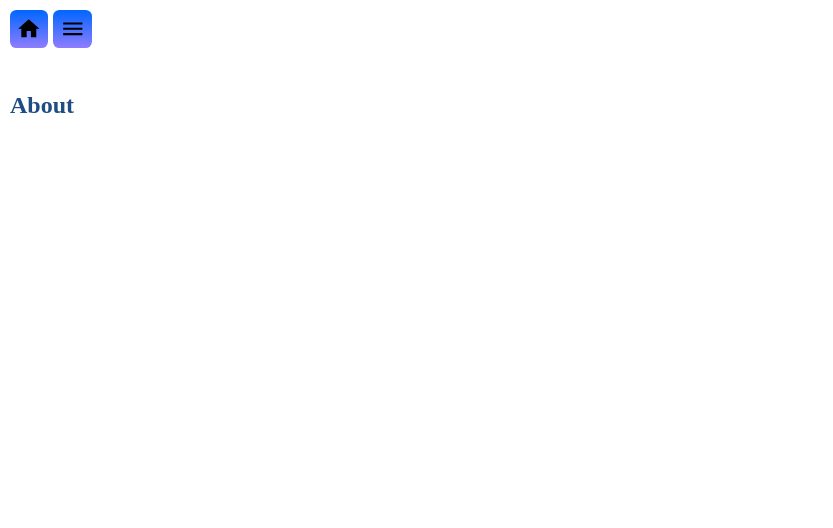
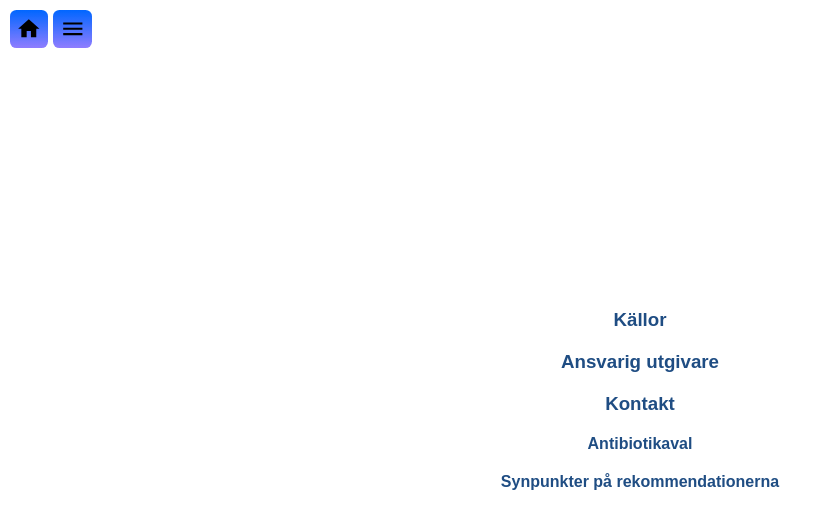
Before and after one commit to Zuxulius/abx-guide-web-app, a React (Vite) app in the folder abx-guide-web-app/: page /about in a window 1280 px wide. Shown: the top 528 px of the page, without its empty margins (0-833 px from the left). Built offline with nearby package versions, Linux system fonts and the light colour scheme.

Commit message:
Change draggables to fixed to the right side

```diff
--- a/abx-guide-web-app/src/About.jsx
+++ b/abx-guide-web-app/src/About.jsx
@@ -7,11 +7,13 @@ function About() {
         <>
             <Navbar />
             <Menu />
-            <br />
-            <br />
-            <br />
-            <br />
-            <h2>About</h2>
+            <div className="about">
+                <h3>Källor</h3>
+                <h3>Ansvarig utgivare</h3>
+                <h3>Kontakt</h3>
+                <h4>Antibiotikaval</h4>
+                <h4>Synpunkter på rekommendationerna</h4>
+            </div>
         </>
     )
 }
--- a/abx-guide-web-app/src/DraggableAllergy.jsx
+++ b/abx-guide-web-app/src/DraggableAllergy.jsx
@@ -15,21 +15,23 @@ function DraggableAllergy() {
   return (
     <Rnd
       default={{
-        x: window.innerWidth/2.5,
-        y: window.scrollY+100,
-        width: window.innerWidth/2,
-        height: window.innerHeight/2,
+        x: window.innerWidth - window.innerWidth/4.9,
+        y: window.scrollY+window.innerHeight/5,
+        width: window.innerWidth/5,
+        height: window.innerHeight/4,
       }}
+      style={{position: "fixed"}}
+      disableDragging="true"
       minWidth={100}
       minHeight={100}
       bounds="window"
       enableResizing={{
         top: true,
-        right: true,
+        right: false,
         bottom: true,
         left: true,
-        topRight: true,
-        bottomRight: true,
+        topRight: false,
+        bottomRight: false,
         bottomLeft: true,
         topLeft: true,
       }}
--- a/abx-guide-web-app/src/DraggableChecklist.jsx
+++ b/abx-guide-web-app/src/DraggableChecklist.jsx
@@ -1,5 +1,6 @@
 import { Rnd } from 'react-rnd';
 import { useDraggable } from "./DraggableContext.jsx"
+import { useEffect, useState } from 'react';
 
 function ChecklistContent() {
     const { toggleChecklistVisibility } = useDraggable();
@@ -52,21 +53,23 @@ function DraggableChecklist() {
   return (
     <Rnd
       default={{
-        x: window.innerWidth/3,
-        y: window.scrollY+100,
-        width: window.innerWidth/2,
+        x: window.innerWidth - window.innerWidth/4.9,
+        y: window.scrollY+window.innerHeight/2.1,
+        width: window.innerWidth/5,
         height: window.innerHeight/2,
       }}
+      style={{position: "fixed"}}
+      disableDragging="true"
       minWidth={100}
       minHeight={100}
       bounds="window"
       enableResizing={{
         top: true,
-        right: true,
+        right: false,
         bottom: true,
         left: true,
-        topRight: true,
-        bottomRight: true,
+        topRight: false,
+        bottomRight: false,
         bottomLeft: true,
         topLeft: true,
       }}
--- a/abx-guide-web-app/src/Home.jsx
+++ b/abx-guide-web-app/src/Home.jsx
@@ -12,9 +12,10 @@ function Home({ setPageNumber }) {
     const { isChecklistVisible, toggleChecklistVisibility, isAllergyVisible, toggleAllergyVisibility } = useDraggable();
 
     return(
-        <div className="homepage-container">
+        <>
             <Navbar />
             <Menu setPageNumber={setPageNumber}/>
+        <div className="homepage-container">
             <Header />
             <h2>Vanliga samhällsförvärvade infektioner</h2>
             <hr />
@@ -41,13 +42,19 @@ function Home({ setPageNumber }) {
             <div className="quick-resources">
                 <button className="resource-button" onClick={toggleChecklistVisibility}>Checklista</button>
                 <button className="resource-button" onClick={toggleAllergyVisibility}>Penicillin-allergi</button>
-                <Link className="resource-button" to={"about"}>Källor och länkar</Link>
-                <Link className="resource-button" to={"about"}>Kontakt</Link>
+                <Link className="resource-button" to={"about"}
+                target="_blank" rel="noopener noreferrer"
+                >Källor och länkar</Link>
+
+                <Link className="resource-button" to={"about"}
+                target="_blank" rel="noopener noreferrer"
+                >Kontakt</Link>
             </div>
             {isChecklistVisible && <DraggableChecklist />}
             {isAllergyVisible && <DraggableAllergy />}
             <Footer />
         </div>
+    </>
     )
 }
 
--- a/abx-guide-web-app/src/Menu.jsx
+++ b/abx-guide-web-app/src/Menu.jsx
@@ -30,8 +30,12 @@ function Menu({ setPageNumber }) {
             <h3>Snabbresurser</h3>
             <button className="resource-button" onClick={toggleChecklistVisibility}>Checklista</button>
             <button className="resource-button" onClick={toggleAllergyVisibility}>Penicillin-allergi</button>
-            <Link to={"/about"} className="resource-button">Källor och länkar</Link>
-            <Link to={"/about"} className="resource-button">Kontakt</Link>
+            <Link to={"/about"}
+            target="_blank" rel="noopener noreferrer"
+            className="resource-button">Källor och länkar</Link>
+            <Link to={"/about"}
+            target="_blank" rel="noopener noreferrer"
+             className="resource-button">Kontakt</Link>
         </div>
     )
 }
--- a/abx-guide-web-app/src/index.css
+++ b/abx-guide-web-app/src/index.css
@@ -13,13 +13,20 @@ h3 {
   color: #1F4D83;
 }
 
+.homepage-container {
+  display: flex;
+  flex-direction: column;
+  justify-content: center;
+  align-items: center;
+}
+
 /* HEADER CSS */
 /* HEADER CSS */
 /* HEADER CSS */
 
 header {
+  align-self: stretch;
   background: linear-gradient(to bottom, rgba(0, 102, 255, 1) 0%, rgba(36, 0, 255, 0.51) 100%);
-  height: 10%;
   display: flex;
   flex-direction: column;
   justify-content: center;
@@ -55,6 +62,7 @@ footer {
   grid-template-columns: repeat(2, 1fr);
   gap: 20px;
   padding: 20px;
+  width: 50%;
 }
 
 .green-button-div .green-button {
@@ -72,7 +80,7 @@ footer {
   border: none;
   border-radius: 10px;
   max-width: 100%;
-  height: 10vh;
+  height: 5vh;
 }
 
 .green-button-div .green-button:hover {
@@ -104,8 +112,8 @@ footer {
   padding: 10px;
   border: none;
   border-radius: 10px;
-  height: 20vh;
-  width: 100%;
+  height: 5vh;
+  width: 50%;
 }
 
 .red-button-div .red-button:hover {
@@ -122,6 +130,7 @@ footer {
   grid-template-columns: repeat(2, 1fr);
   gap: 50px;
   padding: 20px;
+  width: 50%;
 }
 
 .quick-resources .resource-button {
@@ -136,7 +145,7 @@ footer {
   background-color: hsl(241, 100%, 50%, 0.1);
   border: none;
   border-radius: 20px 0 30px 0;
-  height: 10vh;
+  height: 5vh;
   padding: 10px;
   box-sizing: border-box;
 }
@@ -418,3 +427,18 @@ footer {
 .allergy-container h3{
   text-align: center;
 }
+
+.about {
+  display: flex;
+  flex-direction: column;
+  justify-content: center;
+  height: 100vh;
+  gap: 20px;
+}
+
+.about h3, .about h2, .about h4{
+  margin: 0;
+  text-align: center;
+  color: #1F4D83;
+  font-family: Arial, Helvetica, sans-serif;
+}
```
